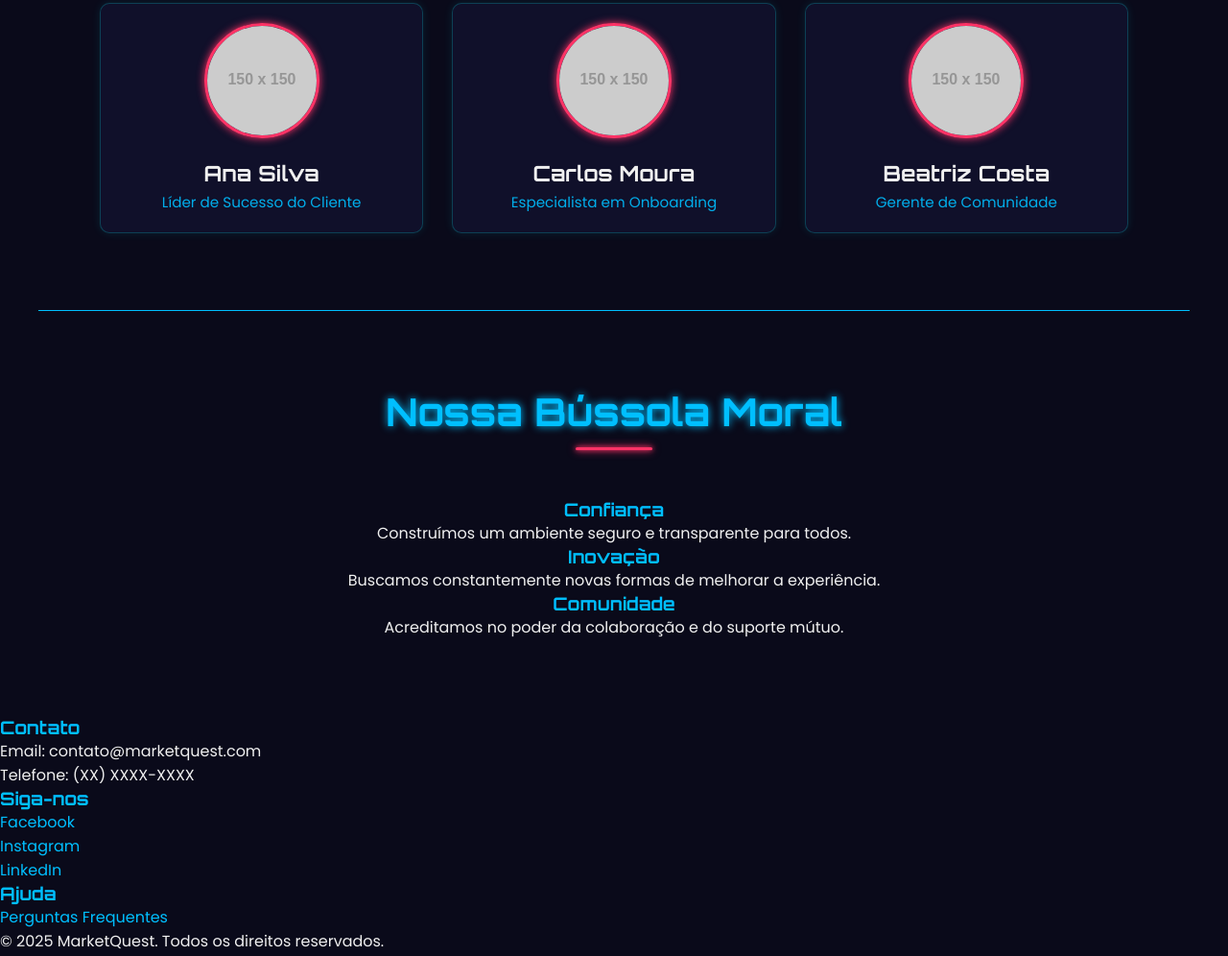
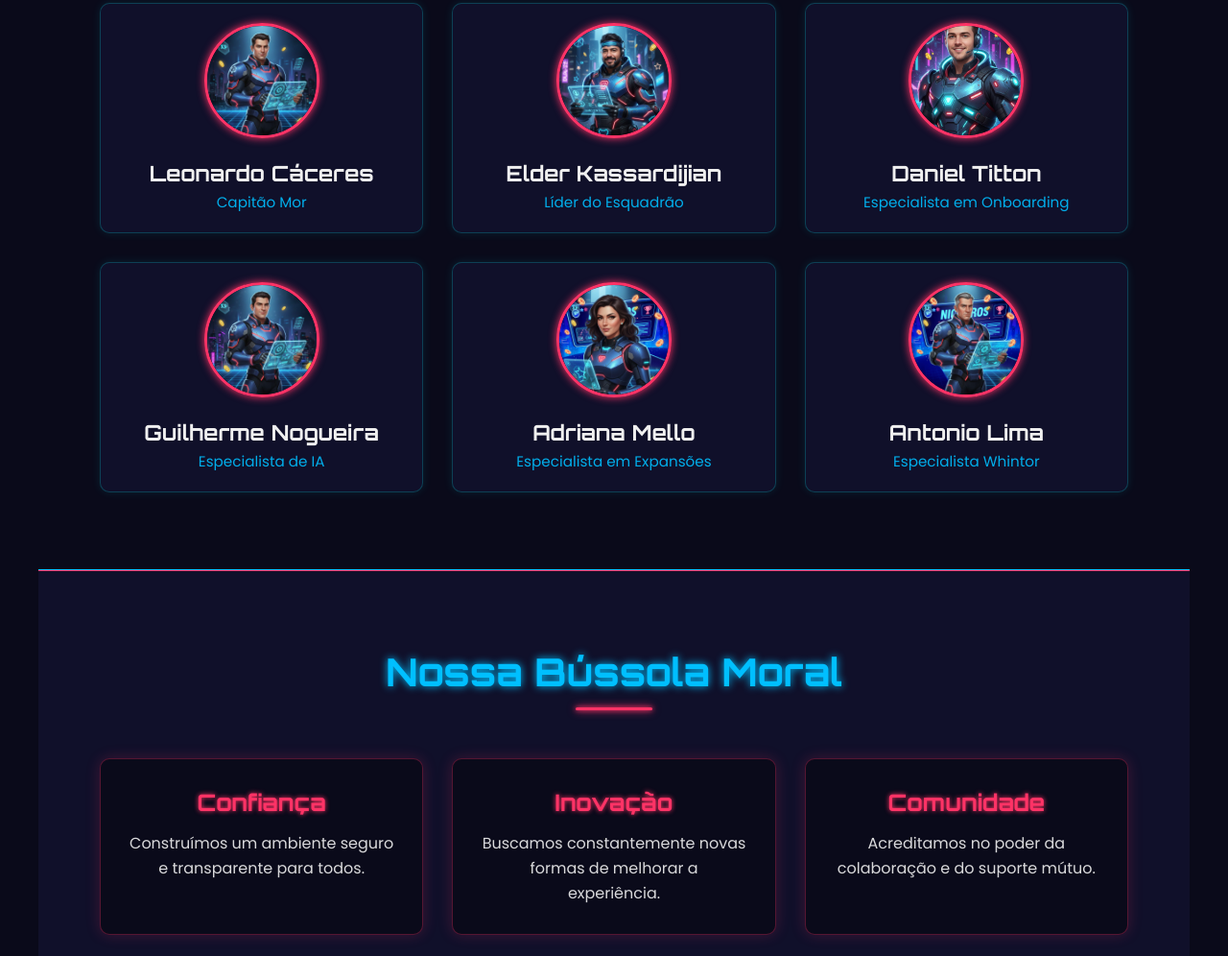
Before and after one commit to danieltitton/onboarding-gamificado, a plain HTML site: page index.html in a window 1280 px wide. Shown: the part 1505-2501 px from the top of the page at 96% size. Drawn offline with Linux system fonts and the light colour scheme; placeholder pictures from the web are drawn by us.

Commit message:
git commit -m "ajuste das imagens do time"

```diff
--- a/css/style.css
+++ b/css/style.css
@@ -277,3 +277,106 @@ main section h2::after {
     color: var(--cor-neon-azul); /* Cargo em azul neon */
     opacity: 0.9;
 }
+
+/* Estilos para a Seção Nossos Valores */
+#valores {
+    background-color: var(--cor-fundo-secao);
+    border-top: 1px solid var(--cor-neon-vermelho);
+    border-bottom: 1px solid var(--cor-neon-azul);
+}
+
+.valores-container {
+    display: grid;
+    grid-template-columns: repeat(auto-fit, minmax(280px, 1fr));
+    gap: 30px;
+    margin-top: 30px;
+}
+
+.valor-item {
+    background-color: var(--cor-fundo-escuro);
+    padding: 30px;
+    border-radius: 10px;
+    box-shadow: 0 0 15px rgba(255, 51, 102, 0.2); /* Sutil brilho vermelho */
+    transition: transform 0.3s ease, box-shadow 0.3s ease;
+    border: 1px solid rgba(255, 51, 102, 0.3);
+}
+
+.valor-item:hover {
+    transform: translateY(-10px);
+    box-shadow: 0 0 25px rgba(255, 51, 102, 0.4), 0 0 40px rgba(255, 51, 102, 0.1);
+    border-color: var(--cor-neon-vermelho);
+}
+
+.valor-item h3 {
+    font-size: 1.5em;
+    margin-bottom: 15px;
+    color: var(--cor-neon-vermelho); /* Título em neon vermelho */
+    text-shadow: 0 0 5px var(--cor-neon-vermelho);
+}
+
+.valor-item p {
+    font-size: 1em;
+    line-height: 1.6;
+    color: var(--cor-texto);
+    opacity: 0.9;
+}
+
+/* Estilos para o Rodapé */
+footer {
+    background-color: var(--cor-fundo-escuro);
+    color: var(--cor-texto);
+    padding: 60px 5% 30px;
+    border-top: 1px solid var(--cor-neon-azul);
+    text-align: center;
+}
+
+.footer-content {
+    display: flex;
+    flex-wrap: wrap;
+    justify-content: space-around;
+    gap: 30px;
+    margin-bottom: 40px;
+    max-width: 1200px;
+    margin-left: auto;
+    margin-right: auto;
+}
+
+.footer-section {
+    flex: 1;
+    min-width: 200px;
+    max-width: 300px;
+    text-align: left;
+}
+
+.footer-section h3 {
+    font-family: 'Orbitron', sans-serif;
+    font-size: 1.4em;
+    margin-bottom: 20px;
+    color: var(--cor-neon-azul);
+    text-shadow: 0 0 5px var(--cor-neon-azul);
+}
+
+.footer-section p, .footer-section ul li {
+    font-size: 0.95em;
+    margin-bottom: 10px;
+    line-height: 1.5;
+    opacity: 0.8;
+}
+
+.footer-section a {
+    color: var(--cor-texto); /* Links no rodapé em branco */
+    transition: color 0.3s ease, text-shadow 0.3s ease;
+}
+
+.footer-section a:hover {
+    color: var(--cor-neon-vermelho);
+    text-shadow: 0 0 5px var(--cor-neon-vermelho);
+}
+
+.footer-bottom {
+    margin-top: 30px;
+    padding-top: 20px;
+    border-top: 1px solid rgba(0, 191, 255, 0.1);
+    font-size: 0.85em;
+    opacity: 0.6;
+}
--- a/index.html
+++ b/index.html
@@ -3,14 +3,14 @@
 <head>
     <meta charset="UTF-8">
     <meta name="viewport" content="width=device-width, initial-scale=1.0">
-    <title>Onboarding Marketplace</title>
+    <title>Onboarding Gameficado</title>
     <link rel="stylesheet" href="./css/style.css">
 </head>
 <body>
 
     <header>
         <div class="logo">
-            <a href="#">MarketQuest</a>
+            <a href="#">CA-Quest</a>
         </div>
         <nav>
             <ul>
@@ -24,8 +24,8 @@
 
     <main>
         <section id="painel">
-            <h1>Boas-vindas à Sua Jornada no Marketplace!</h1>
-            <p>Descubra como é fácil vender e comprar. Junte-se à nossa comunidade e comece a explorar agora mesmo.</p>
+            <h1>Boas-vindas à Sua Jornada no nosso Marketplace!</h1>
+            <p>Descubra como é fácil vender em nosso site. Junte-se à nossa comunidade e comece a explorar agora mesmo.</p>
             <a href="#" class="btn-main">Criar minha conta</a>
         </section>
         <section id="quests">
@@ -33,11 +33,11 @@
             <div class="quests-container">
                 <div class="quest-item">
                     <h3>Missão 1: O Herói se Apresenta</h3>
-                    <p>Complete seu perfil com suas informações e uma foto para ganhar a confiança da comunidade.</p>
+                    <p>Complete seu perfil com suas informações e o logo para te conhecermos melhor.</p>
                 </div>
                 <div class="quest-item">
                     <h3>Missão 2: O Primeiro Tesouro</h3>
-                    <p>Cadastre seu primeiro produto. Tire boas fotos e faça uma descrição detalhada para atrair compradores.</p>
+                    <p>Assista nosso vídeo introdutório, de como funciona o nosso Marketplace.</p>
                 </div>
                 <div class="quest-item">
                     <h3>Missão 3: Conheça seu Mapa</h3>
@@ -48,21 +48,39 @@
         <section id="time-onboarding">
             <h2>Seu Esquadrão de Boas-Vindas</h2>
             <div class="time-container">
+
                 <div class="membro">
-                    <img src="https://via.placeholder.com/150" alt="Foto do membro do time">
-                    <h3>Ana Silva</h3>
-                    <p>Líder de Sucesso do Cliente</p>
+                    <img src="./src/images/avatar4.jpg" alt="Foto do membro do time">
+                    <h3>Leonardo Cáceres</h3>
+                    <p>Capitão Mor</p>
+                </div>
+
+                <div class="membro">
+                    <img src="./src/images/avatar2.jpg" alt="Foto do membro do time">
+                    <h3>Elder Kassardijian</h3>
+                    <p>Líder do Esquadrão</p>
                 </div>
                 <div class="membro">
-                    <img src="https://via.placeholder.com/150" alt="Foto do membro do time">
-                    <h3>Carlos Moura</h3>
+                    <img src="./src/images/avatar1.jpg" alt="Foto do membro do time">
+                    <h3>Daniel Titton</h3>
                     <p>Especialista em Onboarding</p>
                 </div>
                 <div class="membro">
-                    <img src="https://via.placeholder.com/150" alt="Foto do membro do time">
-                    <h3>Beatriz Costa</h3>
-                    <p>Gerente de Comunidade</p>
+                    <img src="./src/images/avatar3.jpg" alt="Foto do membro do time">
+                    <h3>Guilherme Nogueira</h3>
+                    <p>Especialista de IA</p>
                 </div>
+                <div class="membro">
+                    <img src="./src/images/avatar6.jpg" alt="Foto do membro do time">
+                    <h3>Adriana Mello</h3>
+                    <p>Especialista em Expansões</p>
+                </div>
+                <div class="membro">
+                    <img src="./src/images/avatar5.jpg" alt="Foto do membro do time">
+                    <h3>Antonio Lima</h3>
+                    <p>Especialista Whintor</p>
+                </div>
+
             </div>
         </section>
         <section id="valores">
```
Also changed, not shown: src/images/avatar1.jpg (added), src/images/avatar2.jpg (added), src/images/avatar3.jpg (added), src/images/avatar4.jpg (added), src/images/avatar5.jpg (added), src/images/avatar6.jpg (added).
